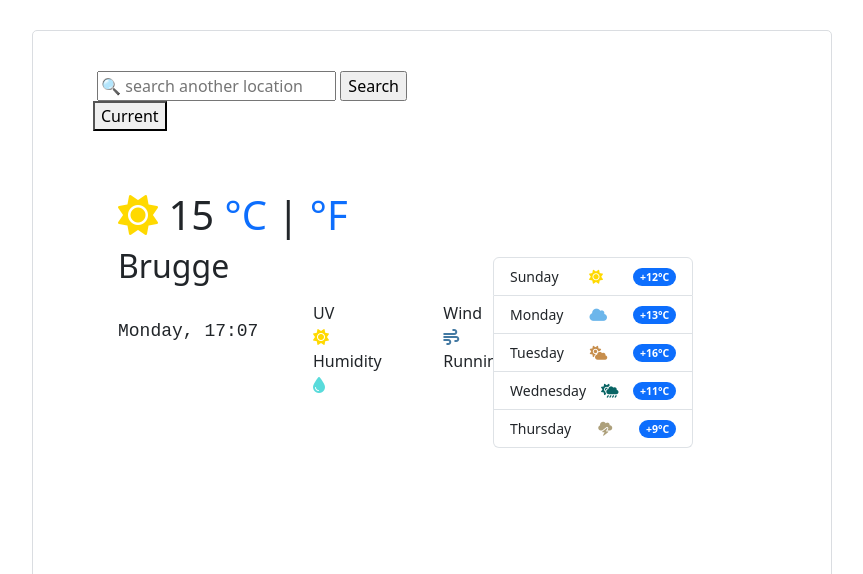
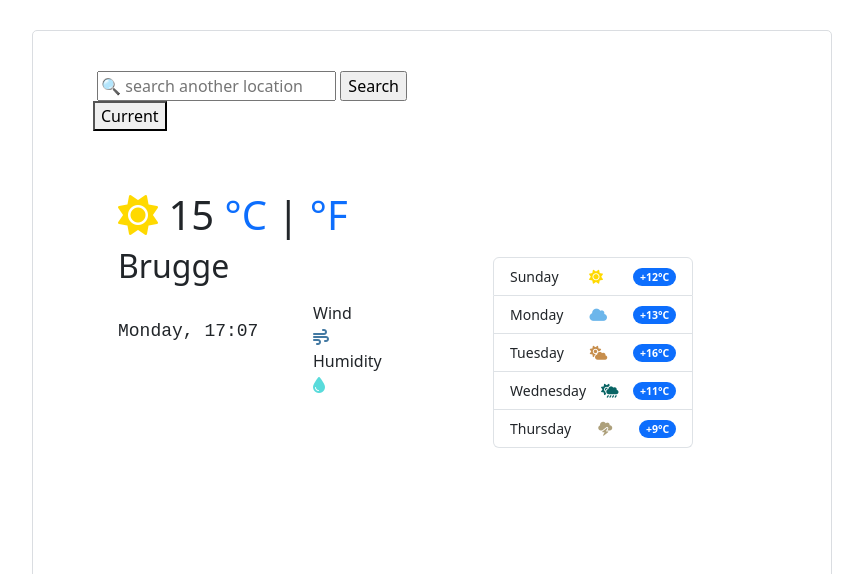
Before and after one commit to orysia-lab/weather-app, a plain HTML site: page index.html in a window 1280 px wide. Shown: the top 574 px of the page, without its empty margins (16-879 px from the left). Drawn offline with nearby package versions, Linux system fonts and the light colour scheme.

Commit message:
Deleted UV and running

```diff
--- a/index.html
+++ b/index.html
@@ -66,11 +66,6 @@
       <p id="date">Sunday 15:40</p>
     </div>
     <div class="row">
-      <div class="col-2">
-        UV
-        <br />
-        <i class="fa-solid fa-sun sun-icon"></i>
-      </div>
       <div class="col-2" id = "wind">
         Wind
         <br />
@@ -82,10 +77,6 @@
         Humidity
         <br />
         <i class="fa-solid fa-droplet droplet-icon"></i>
-      </div>
-      <div class="col-2">
-        Running
-        <i class="fa-solid fa-person-running runner-icon"></i>
       </div>
     </div>
 
```
